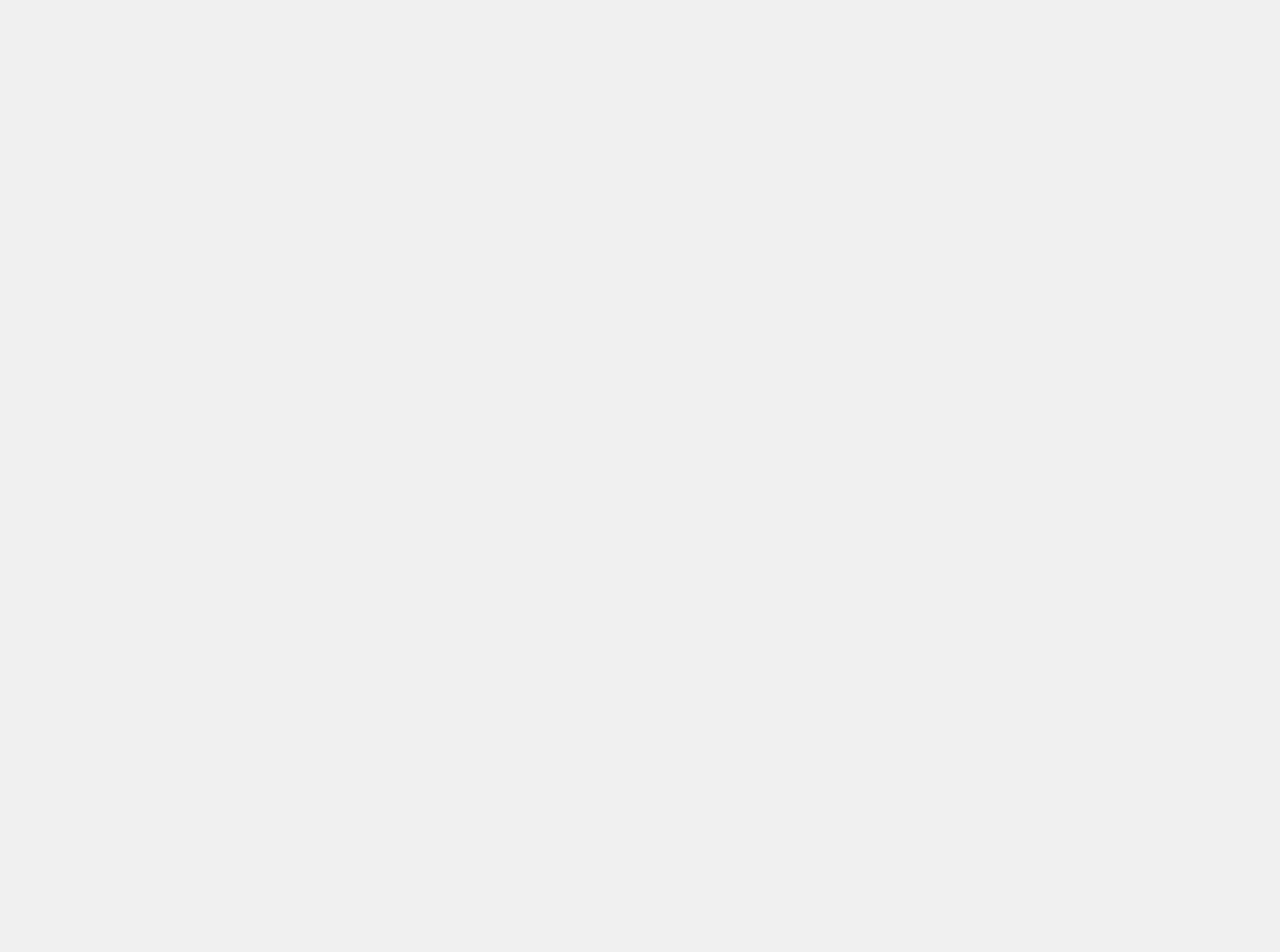
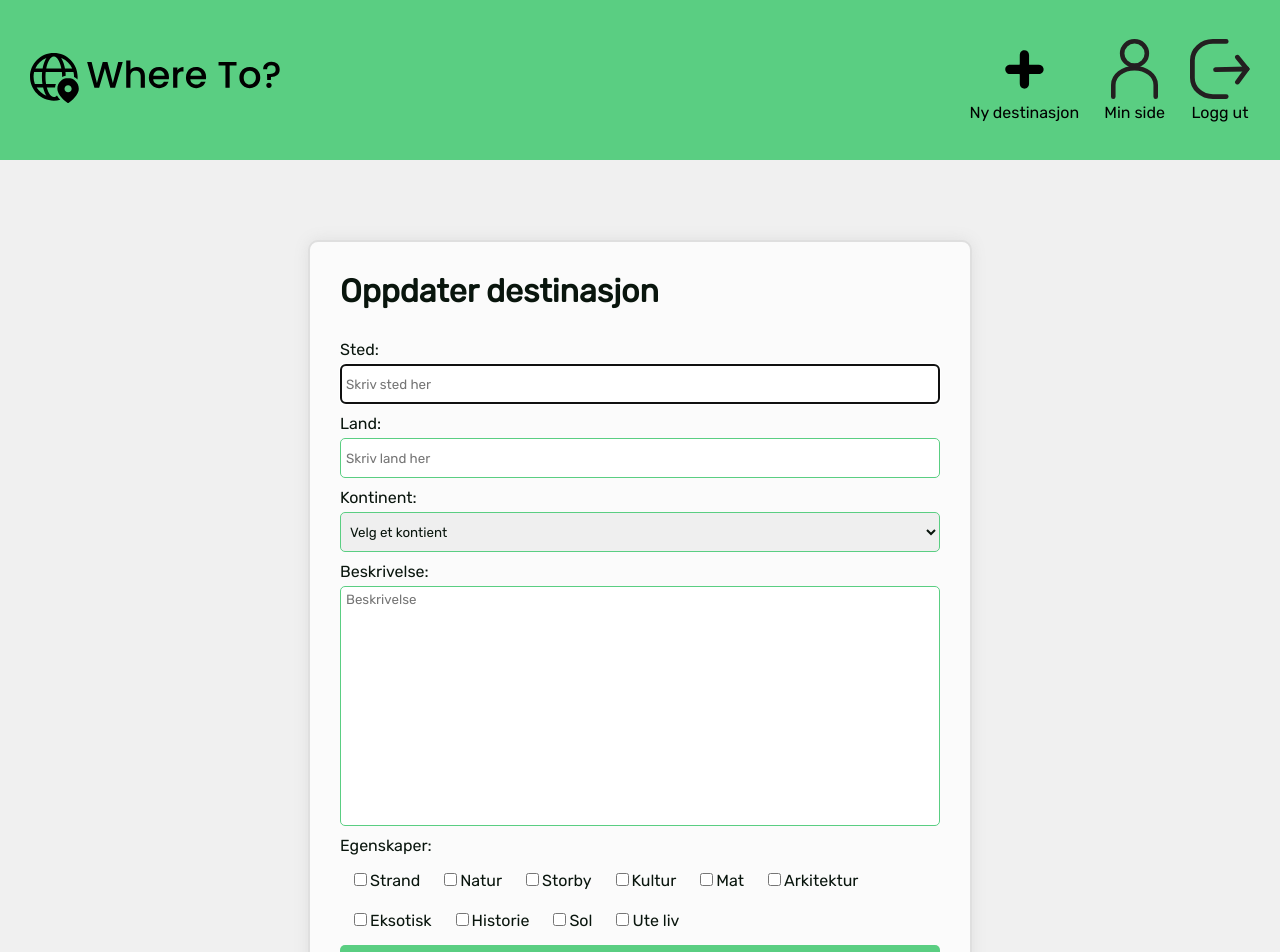
Before and after one commit to TrygveEriksen/WhereTo, a React (Vite) app in the folder TravelPlanner/: page /editdestination/1 in a window 1280 px wide. Before the commit this address had no page. Shown: the top 952 px of the page. Before the commit the page ends 800 px from the top, so only its background shows below. Built offline with nearby package versions, Linux system fonts and the light colour scheme; no server answers; sample sign-in values are in the browser's storage.

Commit message:
created update destination

```diff
--- a/TravelPlanner/src/Components/Descriptions/Descriptions.jsx
+++ b/TravelPlanner/src/Components/Descriptions/Descriptions.jsx
@@ -1,6 +1,6 @@
 import React from "react";
 import { useState, useEffect } from "react";
-import { useParams } from "react-router-dom";
+import { NavLink, useParams } from "react-router-dom";
 import { API } from "../../API/API";
 import Navbar from "../Navbar/Navbar";
 import Footer from "../Footer/Footer";
@@ -8,6 +8,7 @@ import Loading from "../Loading/Loading";
 import "./Descriptions.css";
 import DescriptionReview from "./DescriptionReview/DescriptionReview";
 import NewReview from "./NewReview/NewReview";
+import {Link} from "react-router-dom";
 
 function Descriptions() {
   const [destinations, setDestinations] = useState([]);
@@ -15,6 +16,8 @@ function Descriptions() {
   const [reloadReviews, setReloadDescription] = useState(false);
   const { id } = useParams();
 
+  //her legger vi til admin-tilganger
+  const[permission, setPermission] = useState(0);
 
 
   //fetch data from the server when the page starts running and set it in the state destination
@@ -23,6 +26,8 @@ function Descriptions() {
   }, []);
 
   const load = async () => {
+    const isAdmin = await API.get('/admin');
+    setPermission(isAdmin.data.permission)
     const destRes = await API.get(`/destinations/${id}`);
     if (destRes) {
       window.scrollTo(0, 0);
@@ -54,6 +59,12 @@ function Descriptions() {
             </span>
             {destinations.country}, {destinations.continent}
           </h2>
+          {permission == 1?
+          <Link to={`/editdestination/${id}`} className="destAnchor">
+          <button>Rediger
+          </button>
+          </Link>
+          :null}
         </div>
         <div className="column-container">
           <div className="labels">
--- /dev/null
+++ b/TravelPlanner/src/Components/UpdateDestination/UpdateDestination.css
@@ -0,0 +1,9 @@
+#deleteBtn{
+    background-color: red;
+}
+
+
+
+  #deleteBtn:hover {
+    background-color: hotpink;
+  }
--- /dev/null
+++ b/TravelPlanner/src/Components/UpdateDestination/UpdateDestination.jsx
@@ -0,0 +1,210 @@
+import { useEffect, useState } from "react";
+import { API } from "../../API/API";
+import Navbar from "../Navbar/Navbar";
+import Footer from "../Footer/Footer";
+import "./UpdateDestination.css";
+import { useNavigate } from "react-router-dom";
+import { useParams } from "react-router-dom";
+import Box from "@mui/material/Box";
+import FormControl from "@mui/material/FormControl";
+
+function UpdateDestination() {
+  const [place, setPlace] = useState("");
+  const [country, setCountry] = useState("");
+  const [continent, setContinent] = useState("");
+  const [description, setDescription] = useState("");
+  const [errorMessage, setErrorMessage] = useState("");
+  const [successMessage, setSuccessMessage] = useState("");
+  const { id } = useParams();
+  let labels = [];
+  const allLabels = [
+    "Strand",
+    "Natur",
+    "Storby",
+    "Kultur",
+    "Mat",
+    "Arkitektur",
+    "Eksotisk",
+    "Historie",
+    "Sol",
+    "Ute liv",
+  ];
+
+  useEffect(() => {
+    load();
+  }, []);
+
+  const navigate = useNavigate();
+  const load = async () => {
+    const adminData = await API.get("/admin");
+    window.scrollTo(0, 0);
+    if (adminData.data?.permission != 1) {
+      navigate("/");
+    }
+    //Fra chat:
+    const response = await API.get(`/destinations/${id}`); //må finne riktig destination
+      const destinationData = response.data;
+
+      setPlace(destinationData.place);
+      setCountry(destinationData.country);
+      setContinent(destinationData.continent);
+      setDescription(destinationData.description);
+  };
+
+  const handlePlaceChange = (e) => {
+    const capitalizedInput = e.target.value.replace(/([a-zA-Z]+)|([\s-]+)/g, (match, word) => {
+      return word ? word.charAt(0).toUpperCase() + word.slice(1) : match;
+    });
+    setPlace(capitalizedInput);
+  };
+
+  const handleCountryChange = (e) => {
+    const capitalizedInput = e.target.value.replace(/([a-zA-Z]+)|([\s-]+)/g, (match, word) => {
+      return word ? word.charAt(0).toUpperCase() + word.slice(1) : match;
+    });
+    setCountry(capitalizedInput);
+  };
+  const handleContinentChange = (e) => {
+    const capitalizedInput = e.target.value.replace(/([a-zA-Z]+)|([\s-]+)/g, (match, word) => {
+      return word ? word.charAt(0).toUpperCase() + word.slice(1) : match;
+    });
+    setContinent(capitalizedInput);
+  };
+  const handleDescriptionChange = (e) => {
+    setDescription(e.target.value);
+  };
+
+  const handleLabelChange = (e) => {
+    if (e.target.checked) {
+      labels.push(e.target.name);
+    } else {
+      labels = labels.filter((label) => label !== e.target.name);
+    }
+  };
+
+  const handleSubmit = async (e) => {
+    e.preventDefault();
+    if (!(place && country && continent && description)) {
+      console.log(place + country + continent + description);
+      setErrorMessage("Du må fylle ut alle feltene!");
+      return;
+    }
+
+    try {
+      const response = await API.put(`/destinations/update/${id}`, {
+        description,
+        place,
+        country,
+        continent,
+        labels,
+        isVerified //må legge til knapp for dette
+      });
+
+      // Handle success response
+      console.log("Destination updated successfully:");
+
+      setSuccessMessage("Destinasjon ble oppdatert!");
+    } catch (error) {
+      // Handle error
+      setErrorMessage("Noe gikk galt");
+      console.error("Error adding destination:", error);
+    }
+  };
+
+  return (
+    <>
+      <Navbar />
+      <div className="newDestinationContainer">
+        <div className="newDestinationDiv">
+          <h1 className="newDestinationHeader">Oppdater destinasjon</h1>
+
+          <form onSubmit={handleSubmit} className="newDestinationForm">
+            <label className="loginLabel" htmlFor="place">
+              Sted:
+            </label>
+            <input
+              autoFocus
+              type="text"
+              id="place"
+              value={place}
+              onChange={handlePlaceChange}
+              placeholder="Skriv sted her"
+              className="newDestinationInput"
+            />
+            <label className="loginLabel" htmlFor="country">
+              Land:
+            </label>
+            <input
+              type="text"
+              id="country"
+              value={country}
+              onChange={handleCountryChange}
+              placeholder="Skriv land her"
+              className="newDestinationInput"
+            />
+            <label className="loginLabel" htmlFor="continent">
+              Kontinent:
+            </label>
+            <select
+              value={continent}
+              onChange={handleContinentChange}
+              className="newDestinationInput"
+            >
+              <option value="">Velg et kontient</option>
+              <option value="Europa">Europa</option>
+              <option value="Asia">Asia</option>
+              <option value="Afrika">Afrika</option>
+              <option value="Nord-Amerika">Nord-Amerika</option>
+              <option value="Sør-Amerika">Sør-Amerika</option>
+              <option value="Oseania">Oseania</option>
+            </select>
+
+            <label className="loginLabel" htmlFor="description">
+              Beskrivelse:
+            </label>
+            <textarea
+              id="description"
+              placeholder="Beskrivelse"
+              value={description}
+              onChange={handleDescriptionChange}
+              className="descriptionInput"
+            ></textarea>
+
+            <label className="loginLabel">Egenskaper:</label>
+            <Box
+              sx={{
+                display: "flex",
+              }}
+            >
+              <FormControl component="fieldset" variant="standard">
+                {allLabels.map((label, index) => (
+                  <label key={index} className="label">
+                    <input
+                      type="checkbox"
+                      onChange={handleLabelChange}
+                      name={label}
+                    />
+                    {label}
+                  </label>
+                ))}
+              </FormControl>
+            </Box>
+
+            <button className="submitBtn" type="submit">
+              Oppdater
+            </button>
+
+            <button className="submitBtn" id="deleteBtn" type="submit">
+              Slett destinasjon
+            </button>
+          </form>
+          {errorMessage && <div className="error">{errorMessage}</div>}
+          {successMessage && <p className="success"> {successMessage} </p>}
+        </div>
+      </div>
+      <Footer />
+    </>
+  );
+}
+
+export default UpdateDestination;
--- a/TravelPlanner/src/main.jsx
+++ b/TravelPlanner/src/main.jsx
@@ -9,6 +9,7 @@ import MyPage from "./Components/Mypage/Mypage";
 import "./index.css";
 import "./Colors/lightmode.css";
 import { createBrowserRouter, RouterProvider } from "react-router-dom";
+import UpdateDestination from "./Components/UpdateDestination/UpdateDestination";
 
 
 // redirects if users not logged in (if localstorage empty)
@@ -48,6 +49,11 @@ const router = createBrowserRouter([
     path: "/mypage",
     element: <MyPage />,
     loader: redirectNotLoggedIn
+  },
+  {
+    path: "/editdestination/:id",
+    element: <UpdateDestination />,
+    loader: redirectNotLoggedIn
   }
 ]);
 
```
